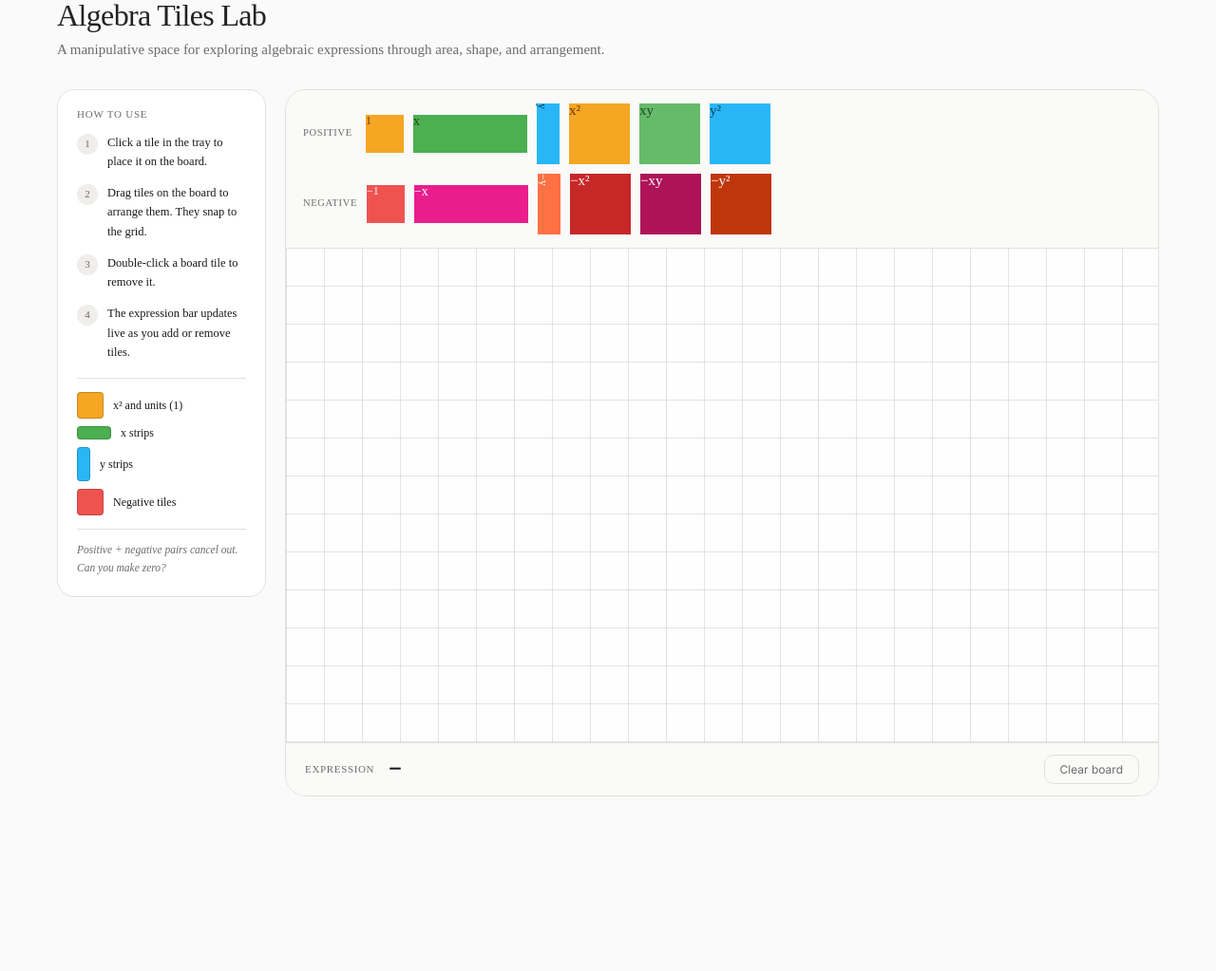
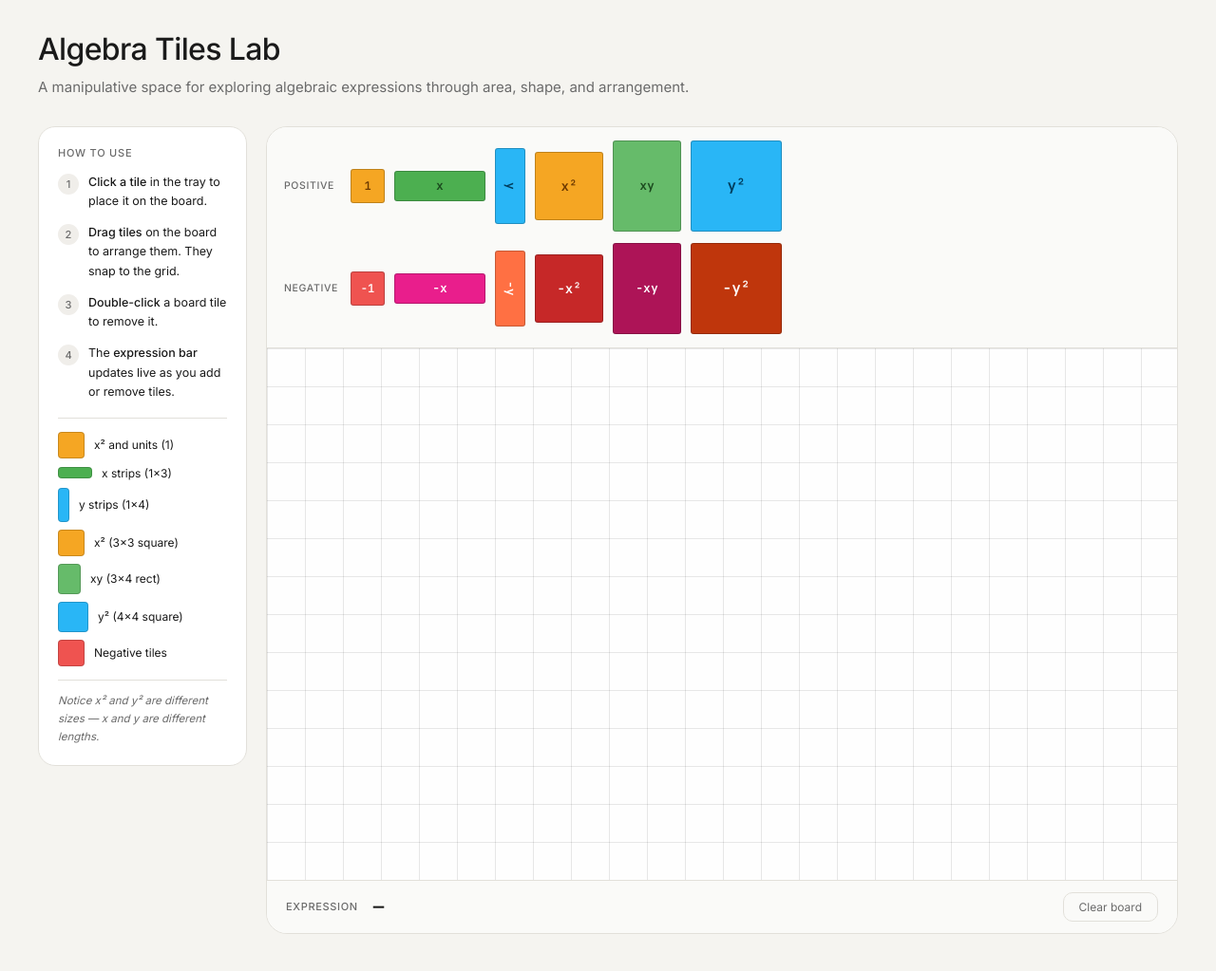
Before and after one commit to vrindanmenon/vrindanmenon.github.io, a Jekyll site: the page pages/algebraTiles.html, which Jekyll copies as it is, in a window 1280 px wide and 1048 px high. Shown: the top 1023 px of the window at 95% size. Built offline with Jekyll 4.4.1, drawn with Linux system fonts in a browser that asks for light colours.

Commit message:
Refactored the web files for algebra tiles

```diff
--- a/pages/algebraTiles.html
+++ b/pages/algebraTiles.html
@@ -11,8 +11,6 @@
 <link href="https://fonts.googleapis.com/css2?family=JetBrains+Mono:wght@500;600&family=Inter:wght@400;500&display=swap" rel="stylesheet">
 
 <link rel="stylesheet" href="/resources/css/algebra-tiles.css">
-<link rel="stylesheet" href="/resources/css/main.css">
-<link rel="stylesheet" href="/resources/css/reset.css">
 
 </head>
 <body>
@@ -35,17 +33,14 @@
                 <div class="step-num">1</div>
                 <p><strong>Click a tile</strong> in the tray to place it on the board.</p>
             </div>
-
             <div class="step">
                 <div class="step-num">2</div>
                 <p><strong>Drag tiles</strong> on the board to arrange them. They snap to the grid.</p>
             </div>
-
             <div class="step">
                 <div class="step-num">3</div>
                 <p><strong>Double-click</strong> a board tile to remove it.</p>
             </div>
-
             <div class="step">
                 <div class="step-num">4</div>
                 <p>The <strong>expression bar</strong> updates live as you add or remove tiles.</p>
@@ -54,29 +49,43 @@
             <div class="legend">
 
                 <div class="legend-row">
-                    <div class="swatch" style="background:#F5A623"></div>
+                    <div class="swatch" style="background:#F5A623;width:28px;height:28px;"></div>
                     <span>x² and units (1)</span>
                 </div>
-
                 <div class="legend-row">
-                    <div class="swatch" style="background:#4CAF50;width:36px;height:14px"></div>
-                    <span>x strips</span>
+                    <!-- x strip: wide, 1 unit tall -->
+                    <div class="swatch" style="background:#4CAF50;width:36px;height:12px;"></div>
+                    <span>x strips (1×3)</span>
                 </div>
-
                 <div class="legend-row">
-                    <div class="swatch" style="background:#29B6F6;width:14px;height:36px"></div>
-                    <span>y strips</span>
+                    <!-- y strip: narrow, 4 units tall -->
+                    <div class="swatch" style="background:#29B6F6;width:12px;height:36px;"></div>
+                    <span>y strips (1×4)</span>
                 </div>
-
                 <div class="legend-row">
-                    <div class="swatch" style="background:#EF5350"></div>
+                    <!-- x² square -->
+                    <div class="swatch" style="background:#F5A623;width:28px;height:28px;"></div>
+                    <span>x² (3×3 square)</span>
+                </div>
+                <div class="legend-row">
+                    <!-- xy rect: 3 wide, 4 tall -->
+                    <div class="swatch" style="background:#66BB6A;width:24px;height:32px;"></div>
+                    <span>xy (3×4 rect)</span>
+                </div>
+                <div class="legend-row">
+                    <!-- y² bigger square -->
+                    <div class="swatch" style="background:#29B6F6;width:32px;height:32px;"></div>
+                    <span>y² (4×4 square)</span>
+                </div>
+                <div class="legend-row">
+                    <div class="swatch" style="background:#EF5350;width:28px;height:28px;"></div>
                     <span>Negative tiles</span>
                 </div>
 
             </div>
 
             <div class="tip">
-                Positive + negative pairs cancel out. Can you make zero?
+                Notice x² and y² are different sizes — x and y are different lengths.
             </div>
 
         </aside>
@@ -89,22 +98,22 @@
 
                 <div class="tray-row">
                     <span class="tray-label">Positive</span>
-                    <div class="tray-tile pos-unit t-unit" data-tile="pos-unit">1</div>
-                    <div class="tray-tile pos-x t-x"       data-tile="pos-x">x</div>
-                    <div class="tray-tile pos-y t-y"       data-tile="pos-y">y</div>
-                    <div class="tray-tile pos-x2 t-x2"     data-tile="pos-x2">x²</div>
-                    <div class="tray-tile pos-xy t-xy"     data-tile="pos-xy">xy</div>
-                    <div class="tray-tile pos-y2 t-y2"     data-tile="pos-y2">y²</div>
+                    <div class="tile-base tray-tile pos-unit t-unit" data-tile="pos-unit">1</div>
+                    <div class="tile-base tray-tile pos-x    t-x"   data-tile="pos-x">x</div>
+                    <div class="tile-base tray-tile pos-y    t-y"   data-tile="pos-y">y</div>
+                    <div class="tile-base tray-tile pos-x2   t-x2"  data-tile="pos-x2">x²</div>
+                    <div class="tile-base tray-tile pos-xy   t-xy"  data-tile="pos-xy">xy</div>
+                    <div class="tile-base tray-tile pos-y2   t-y2"  data-tile="pos-y2">y²</div>
                 </div>
 
                 <div class="tray-row">
                     <span class="tray-label">Negative</span>
-                    <div class="tray-tile neg-unit t-unit" data-tile="neg-unit">−1</div>
-                    <div class="tray-tile neg-x t-x"       data-tile="neg-x">−x</div>
-                    <div class="tray-tile neg-y t-y"       data-tile="neg-y">−y</div>
-                    <div class="tray-tile neg-x2 t-x2"     data-tile="neg-x2">−x²</div>
-                    <div class="tray-tile neg-xy t-xy"     data-tile="neg-xy">−xy</div>
-                    <div class="tray-tile neg-y2 t-y2"     data-tile="neg-y2">−y²</div>
+                    <div class="tile-base tray-tile neg-unit t-unit" data-tile="neg-unit">−1</div>
+                    <div class="tile-base tray-tile neg-x    t-x"   data-tile="neg-x">−x</div>
+                    <div class="tile-base tray-tile neg-y    t-y"   data-tile="neg-y">−y</div>
+                    <div class="tile-base tray-tile neg-x2   t-x2"  data-tile="neg-x2">−x²</div>
+                    <div class="tile-base tray-tile neg-xy   t-xy"  data-tile="neg-xy">−xy</div>
+                    <div class="tile-base tray-tile neg-y2   t-y2"  data-tile="neg-y2">−y²</div>
                 </div>
 
             </div>
@@ -125,7 +134,7 @@
 
 </div>
 
-<script src = "/resources/scripts/algebra-tiles.js"></script>
+<script src="/resources/scripts/algebra-tiles.js"></script>
 
 </body>
 </html>
--- a/resources/css/algebra-tiles.css
+++ b/resources/css/algebra-tiles.css
@@ -1,17 +1,20 @@
 /* =========================================================
    VARIABLES
+   x = 3 units (120px),  y = 4 units (160px)
+   This makes x² ≠ y² visually, and xy a rectangle.
    ========================================================= */
 
 :root {
-    --unit: 40px;
-    --x-len: 120px;
-    --y-len: 120px;
+    --unit:  40px;
+    --x-len: 120px;   /* 3 × 40 */
+    --y-len: 160px;   /* 4 × 40 */
+
     --border-tile: rgba(0, 0, 0, 0.22);
-    --bg: #f5f4f0;
+    --bg:      #f5f4f0;
     --surface: #ffffff;
-    --border: #e2e0da;
-    --text: #1a1a1a;
-    --muted: #6b6b6b;
+    --border:  #e2e0da;
+    --text:    #1a1a1a;
+    --muted:   #6b6b6b;
 }
 
 /* =========================================================
@@ -38,7 +41,7 @@ body {
    ========================================================= */
 
 .lab {
-    max-width: 1160px;
+    max-width: 1200px;
     margin: 0 auto;
     background-image: none;
 }
@@ -69,17 +72,17 @@ body {
 }
 
 /* =========================================================
-   SIDEBAR — HOW TO USE
+   SIDEBAR
    ========================================================= */
 
 .how-to {
     background: var(--surface);
+    background-image: none;
     border: 1px solid var(--border);
     border-radius: 18px;
     padding: 20px;
     position: sticky;
     top: 24px;
-    background-image: none;
 }
 
 .how-to h3 {
@@ -119,9 +122,7 @@ body {
     color: var(--text);
 }
 
-.step p strong {
-    font-weight: 500;
-}
+.step p strong { font-weight: 500; }
 
 .legend {
     margin-top: 16px;
@@ -139,10 +140,8 @@ body {
 }
 
 .swatch {
-    width: 28px;
-    height: 28px;
     border-radius: 4px;
-    border: 1.5px solid rgba(0, 0, 0, 0.18);
+    border: 1.5px solid rgba(0,0,0,0.18);
     flex-shrink: 0;
 }
 
@@ -162,10 +161,10 @@ body {
 
 .shell {
     background: var(--surface);
+    background-image: none;
     border: 1px solid var(--border);
     border-radius: 22px;
     overflow: hidden;
-    background-image: none;
 }
 
 /* =========================================================
@@ -179,7 +178,7 @@ body {
     background-image: none;
     display: flex;
     flex-direction: column;
-    gap: 10px;
+    gap: 12px;
 }
 
 .tray-row {
@@ -195,11 +194,11 @@ body {
     text-transform: uppercase;
     letter-spacing: 0.06em;
     color: var(--muted);
-    min-width: 56px;
+    min-width: 60px;
 }
 
 /* =========================================================
-   TILE BASE — shared by tray and board
+   TILE BASE — shared styles
    ========================================================= */
 
 .tile-base {
@@ -217,30 +216,35 @@ body {
 }
 
 /* =========================================================
-   TILE SIZES — board tiles use full unit-based sizes
+   BOARD TILE SIZES  (snap to 40px grid)
+   x = 3u = 120px,  y = 4u = 160px
    ========================================================= */
 
-.board-tile.t-unit { width: 40px;  height: 40px;  font-size: 13px; }
-.board-tile.t-x    { width: 120px; height: 40px;  font-size: 16px; }
-.board-tile.t-y    { width: 40px;  height: 120px; font-size: 16px; writing-mode: vertical-lr; }
+.board-tile.t-unit { width:  40px; height:  40px; font-size: 13px; }
+.board-tile.t-x    { width: 120px; height:  40px; font-size: 16px; }
+.board-tile.t-y    { width:  40px; height: 160px; font-size: 16px; writing-mode: vertical-lr; }
 .board-tile.t-x2   { width: 120px; height: 120px; font-size: 22px; }
-.board-tile.t-xy   { width: 120px; height: 120px; font-size: 20px; }
-.board-tile.t-y2   { width: 120px; height: 120px; font-size: 22px; }
+.board-tile.t-xy   { width: 120px; height: 160px; font-size: 20px; }
+.board-tile.t-y2   { width: 160px; height: 160px; font-size: 24px; }
 
 /* =========================================================
-   TILE SIZES — tray tiles are smaller for compact display
+   TRAY TILE SIZES  (scaled down for compact tray)
+   Proportions preserved: x² is square, y² is bigger square,
+   xy is a rectangle taller than wide.
    ========================================================= */
 
-.tray-tile.t-unit { width: 40px;  height: 40px;  font-size: 12px; }
-.tray-tile.t-x    { width: 120px; height: 40px;  font-size: 14px; }
-.tray-tile.t-y    { width: 24px;  height: 64px;  font-size: 12px; writing-mode: vertical-lr; }
-.tray-tile.t-x2   { width: 64px;  height: 64px;  font-size: 15px; }
-.tray-tile.t-xy   { width: 64px;  height: 64px;  font-size: 15px; }
-.tray-tile.t-y2   { width: 64px;  height: 64px;  font-size: 15px; }
+.tray-tile.t-unit { width:  36px; height:  36px; font-size: 12px; }
+.tray-tile.t-x    { width:  96px; height:  32px; font-size: 13px; }
+.tray-tile.t-y    { width:  32px; height:  80px; font-size: 13px; writing-mode: vertical-lr; }
+.tray-tile.t-x2   { width:  72px; height:  72px; font-size: 14px; }
+.tray-tile.t-xy   { width:  72px; height:  96px; font-size: 13px; }
+.tray-tile.t-y2   { width:  96px; height:  96px; font-size: 16px; }
 
 /* =========================================================
-   UNIT-GRID OVERLAY on large board tiles
-   Repeating lines at 50% opacity show inner unit structure
+   UNIT-GRID OVERLAY on board tiles (not tray tiles)
+   Draws 40px repeating cell lines at ~50% opacity so the
+   tile colour shows through but units are visible.
+   The 1px line sits at position 39px→40px within each cell.
    ========================================================= */
 
 .board-tile.t-x::before,
@@ -252,29 +256,32 @@ body {
     position: absolute;
     inset: 0;
     pointer-events: none;
-    opacity: 0.5;
+    z-index: 2;
     background-image:
         repeating-linear-gradient(
-            0deg,
-            transparent,
-            transparent 38.5px,
-            rgba(0, 0, 0, 0.30) 38.5px,
-            rgba(0, 0, 0, 0.30) 40px
+            to bottom,
+            transparent 0px,
+            transparent 39px,
+            rgba(0, 0, 0, 0.28) 39px,
+            rgba(0, 0, 0, 0.28) 40px
         ),
         repeating-linear-gradient(
-            90deg,
-            transparent,
-            transparent 38.5px,
-            rgba(0, 0, 0, 0.30) 38.5px,
-            rgba(0, 0, 0, 0.30) 40px
+            to right,
+            transparent 0px,
+            transparent 39px,
+            rgba(0, 0, 0, 0.28) 39px,
+            rgba(0, 0, 0, 0.28) 40px
         );
     background-size: 40px 40px;
+    background-position: 0 0;
+    opacity: 0.55;
 }
 
 /* =========================================================
    TILE COLOURS
    ========================================================= */
 
+/* Positive */
 .pos-unit { background: #F5A623; color: #6B3800; }
 .pos-x    { background: #4CAF50; color: #1B4A1E; }
 .pos-y    { background: #29B6F6; color: #003D5C; }
@@ -282,6 +289,7 @@ body {
 .pos-xy   { background: #66BB6A; color: #1B4A1E; }
 .pos-y2   { background: #29B6F6; color: #003D5C; }
 
+/* Negative */
 .neg-unit { background: #EF5350; color: #fff; }
 .neg-x    { background: #E91E8C; color: #fff; }
 .neg-y    { background: #FF7043; color: #fff; }
@@ -301,7 +309,7 @@ body {
 
 .tray-tile:hover {
     transform: scale(1.06);
-    box-shadow: 0 3px 10px rgba(0, 0, 0, 0.14);
+    box-shadow: 0 3px 10px rgba(0,0,0,0.14);
 }
 
 .tray-tile:active {
@@ -309,27 +317,27 @@ body {
 }
 
 /* =========================================================
-   WORKSPACE  — grid only lives here
+   WORKSPACE — grid lives ONLY here
    ========================================================= */
 
 .workspace {
     position: relative;
-    height: 520px;
+    height: 560px;
     overflow: hidden;
     isolation: isolate;
     background-color: #fefefe;
     background-image:
         repeating-linear-gradient(
-            0deg,
-            rgba(0, 0, 0, 0.10) 0,
-            rgba(0, 0, 0, 0.10) 1px,
+            to bottom,
+            rgba(0,0,0,0.09) 0,
+            rgba(0,0,0,0.09) 1px,
             transparent 1px,
             transparent 40px
         ),
         repeating-linear-gradient(
-            90deg,
-            rgba(0, 0, 0, 0.10) 0,
-            rgba(0, 0, 0, 0.10) 1px,
+            to right,
+            rgba(0,0,0,0.09) 0,
+            rgba(0,0,0,0.09) 1px,
             transparent 1px,
             transparent 40px
         );
@@ -338,7 +346,7 @@ body {
 }
 
 /* =========================================================
-   BOARD TILES
+   BOARD TILES (draggable, positioned absolutely)
    ========================================================= */
 
 .board-tile {
@@ -349,14 +357,14 @@ body {
 }
 
 .board-tile:hover {
-    box-shadow: 0 4px 14px rgba(0, 0, 0, 0.18);
+    box-shadow: 0 4px 14px rgba(0,0,0,0.18);
     z-index: 5;
 }
 
 .board-tile:active {
     cursor: grabbing;
     z-index: 20;
-    box-shadow: 0 6px 20px rgba(0, 0, 0, 0.22);
+    box-shadow: 0 6px 20px rgba(0,0,0,0.22);
 }
 
 /* =========================================================
@@ -418,13 +426,7 @@ body {
    ========================================================= */
 
 @media (max-width: 900px) {
-    .lab-body {
-        grid-template-columns: 1fr;
-    }
-    .how-to {
-        position: static;
-    }
-    .workspace {
-        height: 380px;
-    }
+    .lab-body { grid-template-columns: 1fr; }
+    .how-to   { position: static; }
+    .workspace { height: 400px; }
 }
--- a/resources/scripts/algebra-tiles.js
+++ b/resources/scripts/algebra-tiles.js
@@ -1,29 +1,41 @@
 /* =========================================================
    ALGEBRA TILES — algebra-tiles.js
+
+   Grid unit = 40px
+   x = 3 units = 120px  (horizontal)
+   y = 4 units = 160px  (vertical)
+
+   Tile pixel sizes:
+     unit  →  40 ×  40
+     x     → 120 ×  40
+     y     →  40 × 160
+     x²    → 120 × 120   (3×3)
+     xy    → 120 × 160   (3×4)
+     y²    → 160 × 160   (4×4)
    ========================================================= */
 
 const UNIT = 40;
 
 /* ----------------------------------------------------------
    Tile definitions
-   w / h are in grid units (multiples of UNIT)
+   w / h in grid units so dragging stays on the 40px grid
    ---------------------------------------------------------- */
 
 const TILE_DEFS = {
 
     'pos-unit': { label: '1',   cls: 'pos-unit t-unit', w: 1, h: 1, val: { u:  1 } },
-    'pos-x':    { label: 'x',   cls: 'pos-x t-x',       w: 3, h: 1, val: { x:  1 } },
-    'pos-y':    { label: 'y',   cls: 'pos-y t-y',        w: 1, h: 3, val: { y:  1 } },
-    'pos-x2':   { label: 'x²',  cls: 'pos-x2 t-x2',     w: 3, h: 3, val: { x2: 1 } },
-    'pos-xy':   { label: 'xy',  cls: 'pos-xy t-xy',      w: 3, h: 3, val: { xy: 1 } },
-    'pos-y2':   { label: 'y²',  cls: 'pos-y2 t-y2',      w: 3, h: 3, val: { y2: 1 } },
+    'pos-x':    { label: 'x',   cls: 'pos-x    t-x',   w: 3, h: 1, val: { x:  1 } },
+    'pos-y':    { label: 'y',   cls: 'pos-y    t-y',   w: 1, h: 4, val: { y:  1 } },
+    'pos-x2':   { label: 'x²',  cls: 'pos-x2   t-x2',  w: 3, h: 3, val: { x2: 1 } },
+    'pos-xy':   { label: 'xy',  cls: 'pos-xy   t-xy',  w: 3, h: 4, val: { xy: 1 } },
+    'pos-y2':   { label: 'y²',  cls: 'pos-y2   t-y2',  w: 4, h: 4, val: { y2: 1 } },
 
-    'neg-unit': { label: '−1',  cls: 'neg-unit t-unit',  w: 1, h: 1, val: { u: -1 } },
-    'neg-x':    { label: '−x',  cls: 'neg-x t-x',        w: 3, h: 1, val: { x: -1 } },
-    'neg-y':    { label: '−y',  cls: 'neg-y t-y',        w: 1, h: 3, val: { y: -1 } },
-    'neg-x2':   { label: '−x²', cls: 'neg-x2 t-x2',     w: 3, h: 3, val: { x2:-1 } },
-    'neg-xy':   { label: '−xy', cls: 'neg-xy t-xy',      w: 3, h: 3, val: { xy:-1 } },
-    'neg-y2':   { label: '−y²', cls: 'neg-y2 t-y2',      w: 3, h: 3, val: { y2:-1 } },
+    'neg-unit': { label: '−1',  cls: 'neg-unit t-unit', w: 1, h: 1, val: { u: -1 } },
+    'neg-x':    { label: '−x',  cls: 'neg-x    t-x',   w: 3, h: 1, val: { x: -1 } },
+    'neg-y':    { label: '−y',  cls: 'neg-y    t-y',   w: 1, h: 4, val: { y: -1 } },
+    'neg-x2':   { label: '−x²', cls: 'neg-x2   t-x2',  w: 3, h: 3, val: { x2:-1 } },
+    'neg-xy':   { label: '−xy', cls: 'neg-xy   t-xy',  w: 3, h: 4, val: { xy:-1 } },
+    'neg-y2':   { label: '−y²', cls: 'neg-y2   t-y2',  w: 4, h: 4, val: { y2:-1 } },
 
 };
 
@@ -39,7 +51,7 @@ let boardTiles = [];
 let tileCounter = 0;
 
 /* ----------------------------------------------------------
-   Grid helpers
+   Helpers
    ---------------------------------------------------------- */
 
 function snapToGrid(value) {
@@ -59,107 +71,72 @@ function createBoardTile(defId) {
     const def = TILE_DEFS[defId];
     if (!def) return;
 
-    /* Build element — combine base class, size class, colour class */
     const el = document.createElement('div');
+    // tile-base gives shared styles; board-tile gives position:absolute + drag cursor
     el.className = `tile-base board-tile ${def.cls}`;
     el.textContent = def.label;
 
-    /*
-       Initial position: one unit in from top-left so the tile
-       sits cleanly inside the first grid cell.
-    */
+    // Place at (1, 1) grid cell by default
     const startX = UNIT;
     const startY = UNIT;
-
     el.style.left = startX + 'px';
     el.style.top  = startY + 'px';
 
     workspace.appendChild(el);
 
-    const tileObj = {
-        id:  ++tileCounter,
-        el,
-        def,
-        x: startX,
-        y: startY,
-    };
+    const tileObj = { id: ++tileCounter, el, def, x: startX, y: startY };
 
     boardTiles.push(tileObj);
-    attachDragBehaviour(tileObj);
+    attachDrag(tileObj);
     updateExpression();
 }
 
 /* ----------------------------------------------------------
-   DRAG BEHAVIOUR
+   DRAG
    ---------------------------------------------------------- */
 
-function attachDragBehaviour(tileObj) {
+function attachDrag(tileObj) {
 
     const el = tileObj.el;
 
-    /* Double-click removes the tile */
-    el.addEventListener('dblclick', () => {
-        destroyTile(tileObj);
-    });
+    el.addEventListener('dblclick', () => destroyTile(tileObj));
 
-    el.addEventListener('mousedown', onMouseDown);
+    el.addEventListener('mousedown', e => {
 
-    function onMouseDown(e) {
-
-        /* Only respond to left button */
         if (e.button !== 0) return;
         e.preventDefault();
 
         const wsRect = workspace.getBoundingClientRect();
-
-        /*
-           Offset = distance from pointer to tile's top-left corner,
-           measured in workspace coordinates.
-        */
         const offsetX = e.clientX - wsRect.left - tileObj.x;
         const offsetY = e.clientY - wsRect.top  - tileObj.y;
 
         el.style.zIndex = 20;
 
-        document.addEventListener('mousemove', onMouseMove);
-        document.addEventListener('mouseup',   onMouseUp);
+        const onMove = e => {
+            const r = workspace.getBoundingClientRect();
+            let nx = snapToGrid(e.clientX - r.left - offsetX);
+            let ny = snapToGrid(e.clientY - r.top  - offsetY);
+            nx = clamp(nx, 0, workspace.clientWidth  - tileObj.def.w * UNIT);
+            ny = clamp(ny, 0, workspace.clientHeight - tileObj.def.h * UNIT);
+            tileObj.x = nx;
+            tileObj.y = ny;
+            el.style.left = nx + 'px';
+            el.style.top  = ny + 'px';
+        };
 
-        function onMouseMove(e) {
+        const onUp = () => {
+            el.style.zIndex = 1;
+            document.removeEventListener('mousemove', onMove);
+            document.removeEventListener('mouseup',   onUp);
+        };
 
-            const wsRect2 = workspace.getBoundingClientRect();
-
-            /* Raw position in workspace */
-            let rawX = e.clientX - wsRect2.left - offsetX;
-            let rawY = e.clientY - wsRect2.top  - offsetY;
-
-            /* Snap to grid */
-            let snappedX = snapToGrid(rawX);
-            let snappedY = snapToGrid(rawY);
-
-            /* Constrain inside workspace */
-            const maxX = workspace.clientWidth  - tileObj.def.w * UNIT;
-            const maxY = workspace.clientHeight - tileObj.def.h * UNIT;
-
-            snappedX = clamp(snappedX, 0, maxX);
-            snappedY = clamp(snappedY, 0, maxY);
-
-            tileObj.x = snappedX;
-            tileObj.y = snappedY;
-
-            el.style.left = snappedX + 'px';
-            el.style.top  = snappedY + 'px';
-        }
-
-        function onMouseUp() {
-            el.style.zIndex = 1;
-            document.removeEventListener('mousemove', onMouseMove);
-            document.removeEventListener('mouseup',   onMouseUp);
-        }
-    }
+        document.addEventListener('mousemove', onMove);
+        document.addEventListener('mouseup',   onUp);
+    });
 }
 
 /* ----------------------------------------------------------
-   REMOVE A TILE
+   REMOVE
    ---------------------------------------------------------- */
 
 function destroyTile(tileObj) {
@@ -169,21 +146,19 @@ function destroyTile(tileObj) {
 }
 
 /* ----------------------------------------------------------
-   EXPRESSION BUILDER
+   EXPRESSION
    ---------------------------------------------------------- */
 
 function updateExpression() {
 
-    /* Tally all tile values */
     const counts = { x2: 0, xy: 0, y2: 0, x: 0, y: 0, u: 0 };
 
-    boardTiles.forEach(tileObj => {
-        const [key, value] = Object.entries(tileObj.def.val)[0];
-        counts[key] += value;
+    boardTiles.forEach(t => {
+        const [key, val] = Object.entries(t.def.val)[0];
+        counts[key] += val;
     });
 
     const parts = [];
-
     addTerm(parts, counts.x2, 'x²');
     addTerm(parts, counts.xy, 'xy');
     addTerm(parts, counts.y2, 'y²');
@@ -191,28 +166,18 @@ function updateExpression() {
     addTerm(parts, counts.y,  'y');
     addTerm(parts, counts.u,  '');
 
-    /* Build readable string */
-    let expression = parts.join(' ');
+    let expr = parts.join(' ')
+        .replace(/^\+\s*/, '')
+        .replace(/\+\s*−/g, '−');
 
-    /* Strip leading '+' */
-    expression = expression.replace(/^\+\s*/, '');
-
-    /* Replace '+ −' with just '−' */
-    expression = expression.replace(/\+\s*−/g, '−');
-
-    exprDisplay.textContent = expression || '—';
+    exprDisplay.textContent = expr || '—';
 }
 
 function addTerm(parts, count, label) {
-
     if (count === 0) return;
-
-    const sign     = count > 0 ? '+' : '−';
-    const absCount = Math.abs(count);
-
-    /* Suppress coefficient of 1 for variable terms (not units) */
-    const coef = (absCount === 1 && label !== '') ? '' : absCount;
-
+    const sign = count > 0 ? '+' : '−';
+    const abs  = Math.abs(count);
+    const coef = (abs === 1 && label !== '') ? '' : abs;
     parts.push(`${sign} ${coef}${label}`);
 }
 
@@ -220,14 +185,12 @@ function addTerm(parts, count, label) {
    TRAY — click to add
    ---------------------------------------------------------- */
 
-document.querySelectorAll('.tray-tile').forEach(trayEl => {
-    trayEl.addEventListener('click', () => {
-        createBoardTile(trayEl.dataset.tile);
-    });
+document.querySelectorAll('.tray-tile').forEach(el => {
+    el.addEventListener('click', () => createBoardTile(el.dataset.tile));
 });
 
 /* ----------------------------------------------------------
-   CLEAR BOARD
+   CLEAR
    ---------------------------------------------------------- */
 
 clearButton.addEventListener('click', () => {
@@ -237,7 +200,7 @@ clearButton.addEventListener('click', () => {
 });
 
 /* ----------------------------------------------------------
-   INITIALISE
+   INIT
    ---------------------------------------------------------- */
 
 updateExpression();
```
